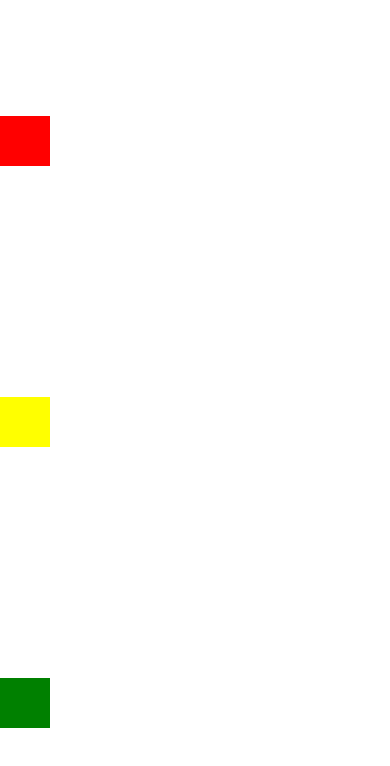
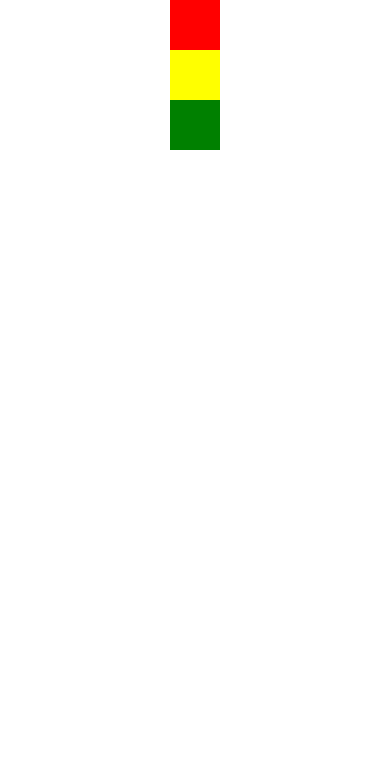
Before and after one commit to jackkitte/beginner_react_native, a React Native app: screen / in a window 390 px wide. Shown: the top 766 px of the page. Built offline with nearby package versions, Linux system fonts and the light colour scheme.

Commit message:
alignItems操作

```diff
--- a/App.js
+++ b/App.js
@@ -5,8 +5,8 @@ import { StyleSheet, View } from 'react-native';
 const App = () => {
 
   return (
-    <View style={{ flex: 1 }}>
-      <View style={{ ...styles.container, justifyContent: "space-around" }}>
+    <View>
+      <View style={{ ...styles.container, alignItems: "center" }}>
         <View style={{ ...styles.item, backgroundColor: "red" }} />
         <View style={{ ...styles.item, backgroundColor: "yellow" }} />
         <View style={{ ...styles.item, backgroundColor: "green" }} />
```
